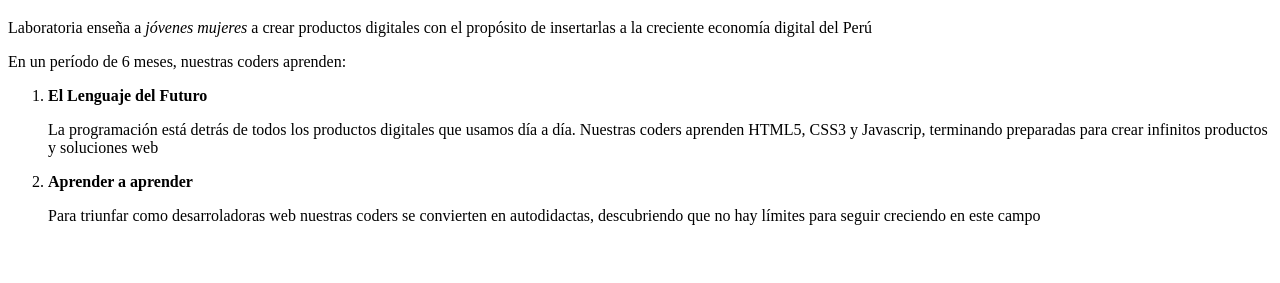
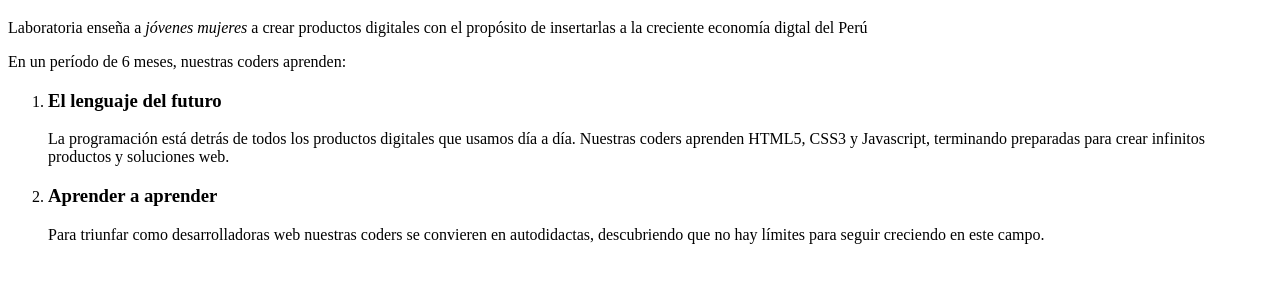
Before and after one commit to patricialyara/viendo-cajas, a plain HTML site: page index.html in a window 1280 px wide. Shown: the part 113-396 px from the top of the page. Drawn offline with Linux system fonts and the light colour scheme.

Commit message:
Corregido con div

```diff
--- a/index.html
+++ b/index.html
@@ -2,20 +2,24 @@
 <html>
 <head>
 	<meta charset="utf-8">
-	<title>Viendo Cajas</title>
+	<title>Laboratoria</title>
 </head>
 <body>
-	<img src="logo.png">
-	<h1>Laboratoria</h1>
-	<p>
-		Laboratoria enseña a <em>jóvenes mujeres</em> a crear productos digitales con el propósito de insertarlas a la creciente economía digital del Perú
-	</p>
+	<div>
+		<img src="logo.png">
+		<h1>Laboratoria</h1>
+		<p>Laboratoria enseña a <em>jóvenes mujeres</em> a crear productos digitales con el propósito de insertarlas a la creciente economía digtal del Perú</p>
+	</div>
 	<p>En un período de 6 meses, nuestras coders aprenden:</p>
 	<ol>
-		<li><strong>El Lenguaje del Futuro</strong></li>
-			<p>La programación está detrás de todos los productos digitales que usamos día a día. Nuestras coders aprenden HTML5, CSS3 y Javascrip, terminando preparadas para crear infinitos productos y soluciones web</p>
-			<li><strong>Aprender a aprender</strong></li>
-			<p>Para triunfar como desarroladoras web nuestras coders se convierten en autodidactas, descubriendo que no hay límites para seguir creciendo en este campo</p>
+		<li>
+			<h3>El lenguaje del futuro</h3>
+			<p>La programación está detrás de todos los productos digitales que usamos día a día. Nuestras coders aprenden HTML5, CSS3 y Javascript, terminando preparadas para crear infinitos productos y soluciones web.</p>
+		</li>
+		<li>
+			<h3>Aprender a aprender</h3>
+			<p>Para triunfar como desarrolladoras web nuestras coders se convieren en autodidactas, descubriendo que no hay límites para seguir creciendo en este campo.</p>
+		</li>
 	</ol>
 </body>
 </html>
```
